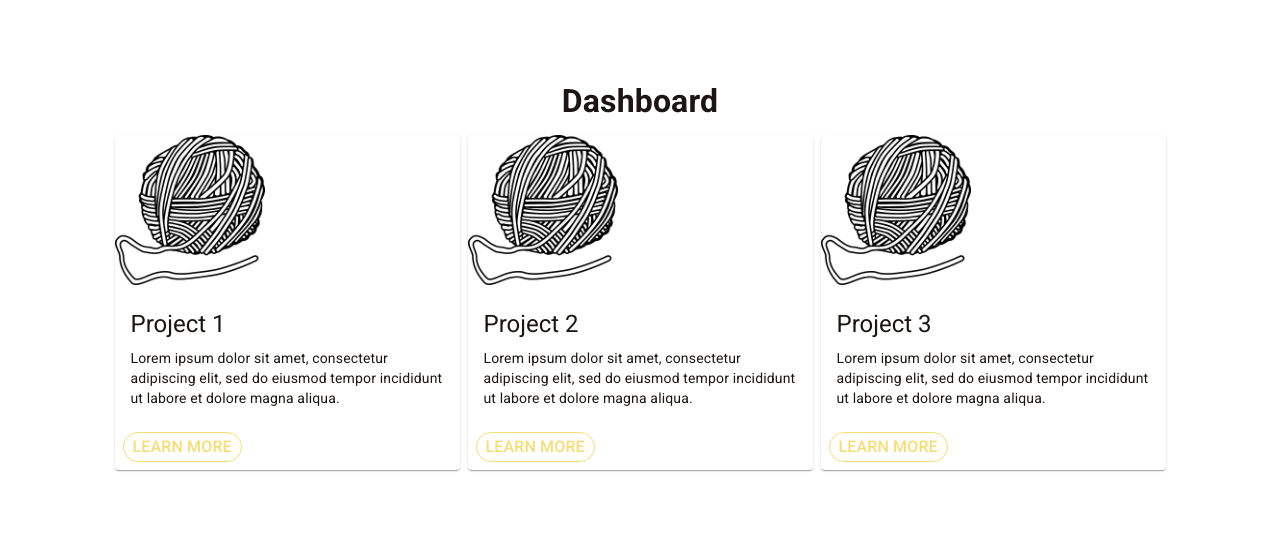
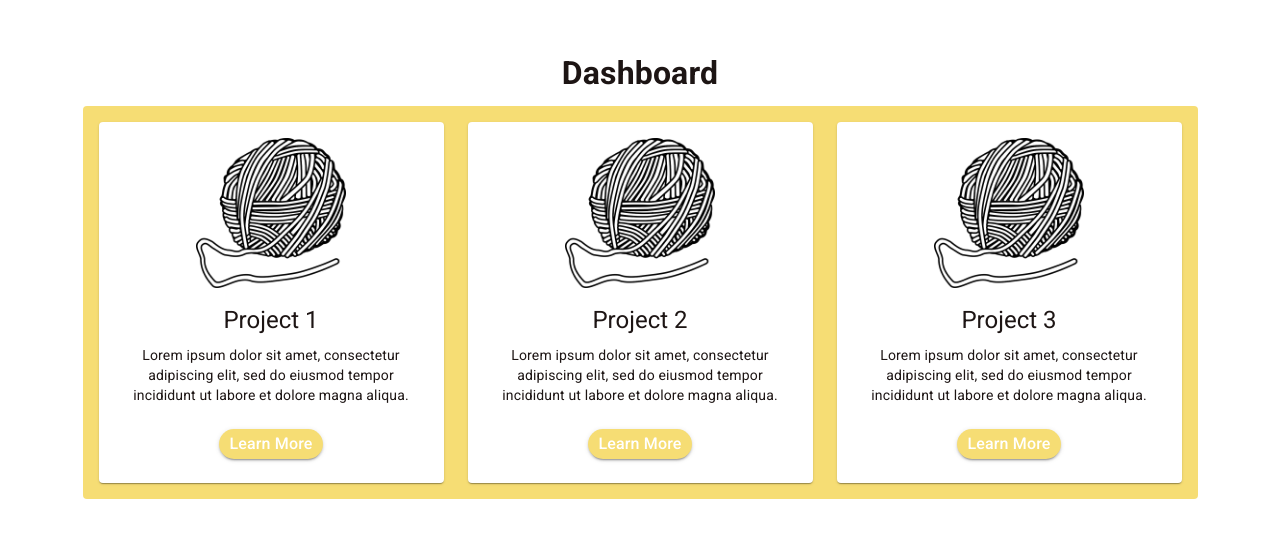
Before and after one commit to veranikabarel/knitters-notes, a Next.js app: page /dashboard in a window 1280 px wide. Shown: the part 131-668 px from the top of the page. Built offline with nearby package versions, Linux system fonts and the light colour scheme.

Commit message:
add dashboard

```diff
--- a/app/dashboard/page.tsx
+++ b/app/dashboard/page.tsx
@@ -1,6 +1,6 @@
 'use client';
-import {CardCustom} from '@/components/CardCustom/CardCustom.styled';
-import {Grid, Stack} from '@mui/material';
+import { CardCustom } from '@/components/CardCustom/CardCustom.styled';
+import { Grid, Stack } from '@mui/material';
 
 const projects = [
   {
@@ -39,7 +39,7 @@ export default function Home() {
       direction="column"
     >
       <h1>Dashboard</h1>
-      <Stack direction="row" columnGap={1}>
+      <Stack direction="row" columnGap={3} bgcolor={'secondary.main'} p={2} borderRadius={1}>
         {projects.map(project => (
           <CardCustom
             key={project.title}
--- a/components/ButtonCustom/ButtonCustom.styled.ts
+++ b/components/ButtonCustom/ButtonCustom.styled.ts
@@ -6,6 +6,7 @@ export const ButtonCustom = styled(Button)<ButtonProps>`
   max-width: 160px;
   border-radius: 50px;
   size: ${({theme}) => theme.typography.body1};
+  text-transform: capitalize;
 
   &.MuiButton-text {
     color: ${({theme}) => theme.palette.text.primary};
--- a/components/CardCustom/Card.tsx
+++ b/components/CardCustom/Card.tsx
@@ -1,5 +1,5 @@
-import {ButtonCustom} from '@/components/ButtonCustom/ButtonCustom.styled';
-import {Card as CardBase, CardProps} from '@mui/material';
+import { ButtonCustom } from '@/components/ButtonCustom/ButtonCustom.styled';
+import { Card as CardBase, CardProps } from '@mui/material';
 import CardActions from '@mui/material/CardActions';
 import CardContent from '@mui/material/CardContent';
 import Typography from '@mui/material/Typography';
@@ -23,7 +23,7 @@ export const Card: React.FC<CardPropsCustom> = ({
   ...props
 }) => {
   return (
-    <CardBase sx={{maxWidth: 345}} {...props}>
+    <CardBase sx={{ maxWidth: 345 }} {...props}>
       <Image src={img} alt={alt} width={150} height={150} />
       <CardContent>
         <Typography gutterBottom variant="h5" component="div">
@@ -32,7 +32,7 @@ export const Card: React.FC<CardPropsCustom> = ({
         <Typography variant="body2">{description}</Typography>
       </CardContent>
       <CardActions>
-        <ButtonCustom size="small" variant="outlined">
+        <ButtonCustom size="small" variant="contained">
           {action}
         </ButtonCustom>
       </CardActions>
--- a/components/CardCustom/CardCustom.styled.ts
+++ b/components/CardCustom/CardCustom.styled.ts
@@ -1,4 +1,10 @@
 import {Card, CardPropsCustom} from '@/components/CardCustom/Card';
 import {styled} from '@mui/material';
 
-export const CardCustom = styled(Card)<CardPropsCustom>``;
+export const CardCustom = styled(Card)<CardPropsCustom>`
+  display: flex;
+  flex-direction: column;
+  align-items: center;
+  padding: 16px;
+  text-align: center;
+`;
```
Also changed, not shown: 2 other files (tests, documents, lock files or other folders).
